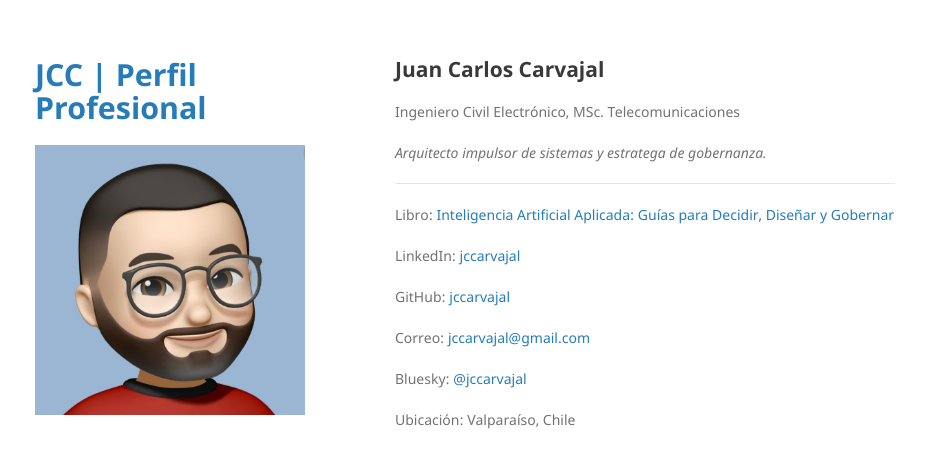
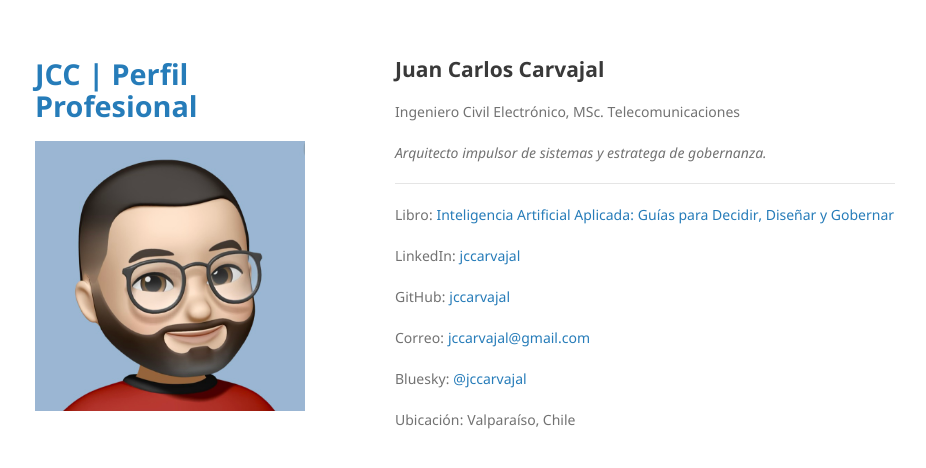
Before and after one commit to jccarvajal/jccarvajal.github.io, a Jekyll site: the page built from index.md, in a window 1280 px wide. Shown: the top 468 px of the page, without its empty margins (175-1101 px from the left). Built offline with Jekyll 4.4.1, drawn with Linux system fonts in a browser that asks for light colours; our own code applies the rules of GitHub Pages for plain Markdown files.

Commit message:
Update head-custom.html

```diff
--- a/_includes/head-custom.html
+++ b/_includes/head-custom.html
@@ -5,7 +5,7 @@
 
 <style>
   header h1 {
-    font-size: 1.9rem; /* Reduce el tamaño para que quepa en una línea */
+    font-size: 1.8rem; /* Reduce el tamaño para que quepa en una línea */
     /* Puedes probar 2.4rem o 2.3rem si sigue sin caber */
   }
 </style>
```
